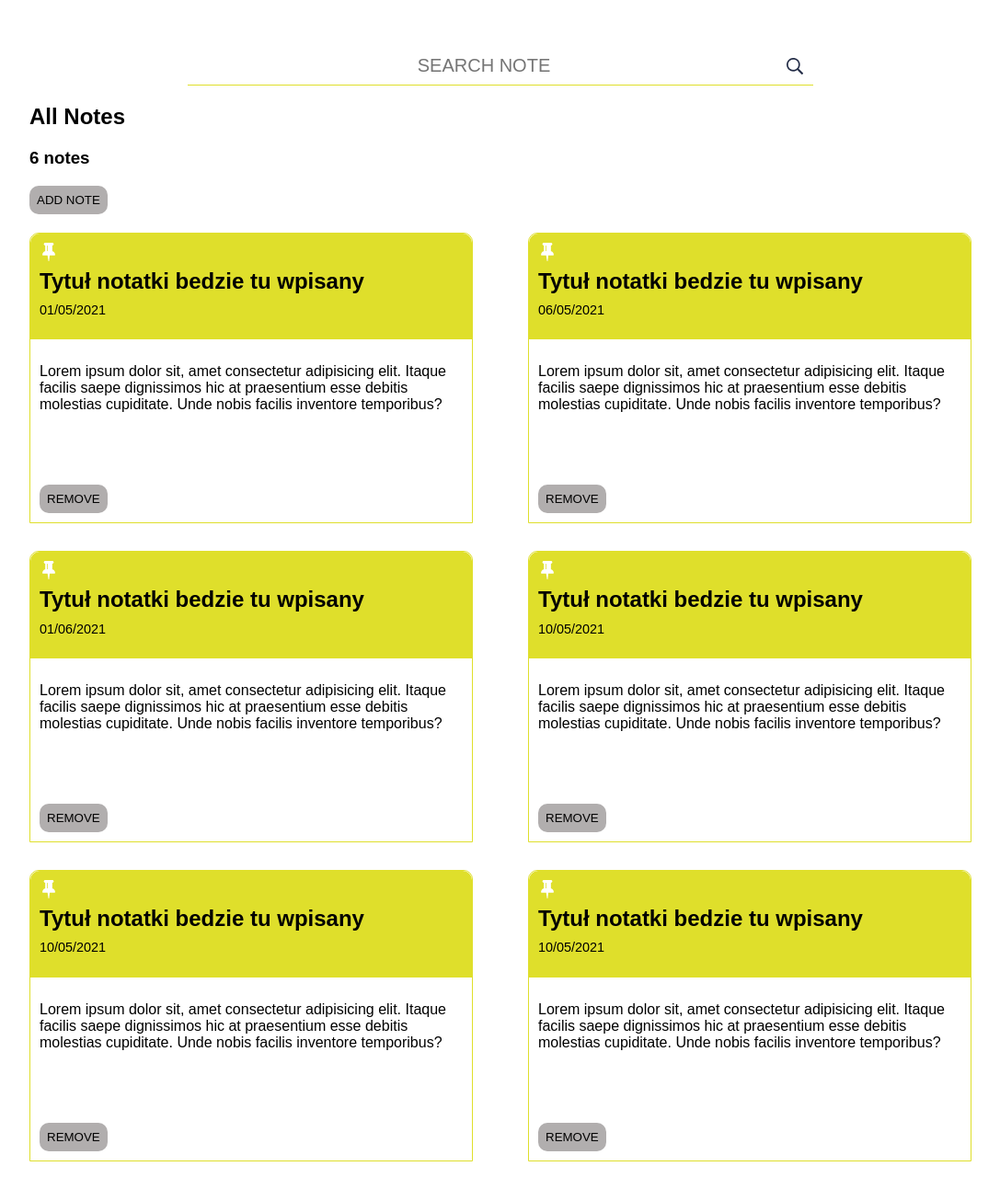
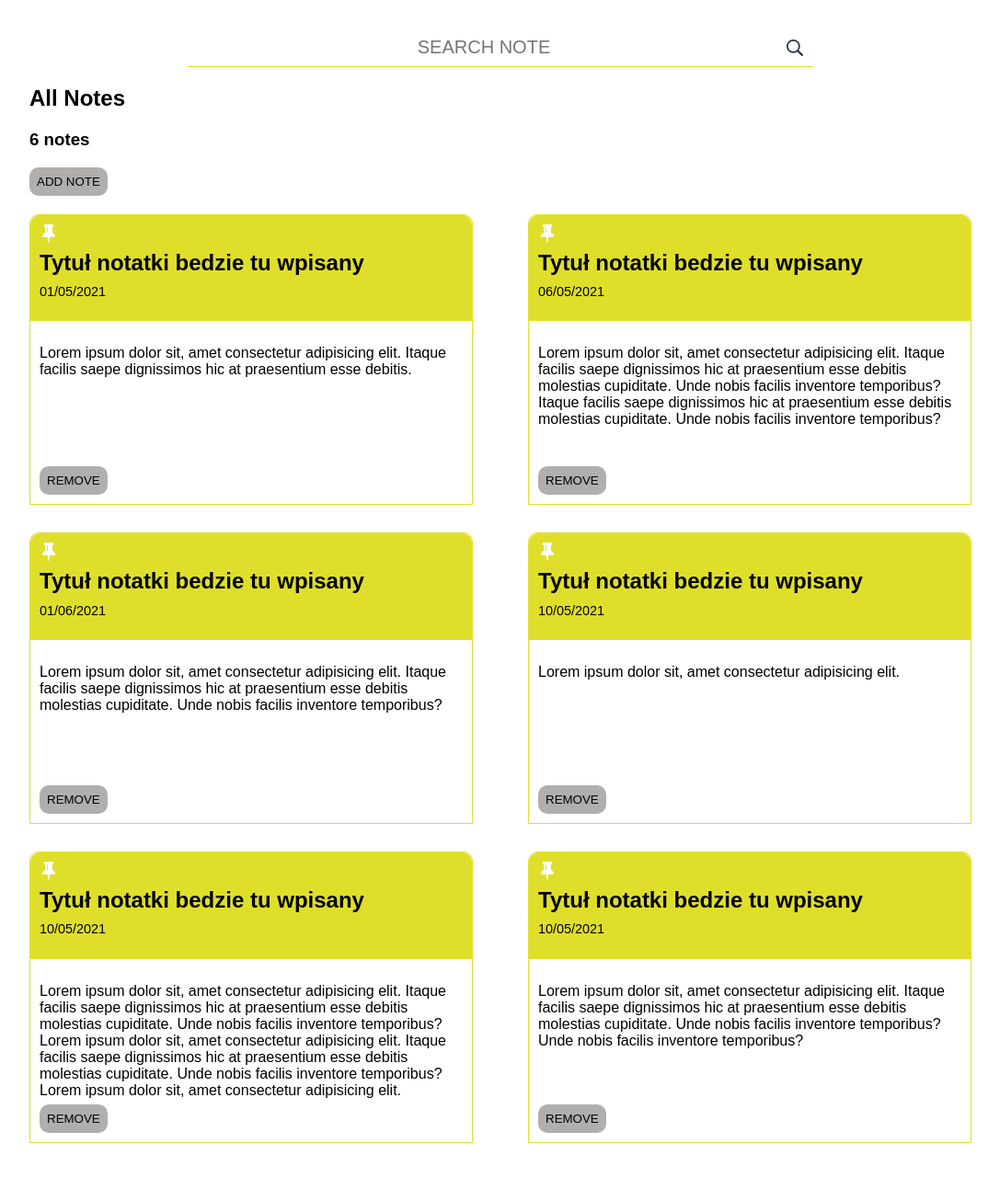
Before and after one commit to patrykj369/Programowanie_aplikacji_webowych, a website built with webpack: page lab4/notekeep/src/index.html in a window 1280 px wide. Shown: the whole page at 92% size, without its empty margins (96-1183 px from the left). Built offline with nearby package versions, Linux system fonts and the light colour scheme.

Commit message:
kolejne poprawki cssów i html

```diff
--- a/lab4/notekeep/src/index.html
+++ b/lab4/notekeep/src/index.html
@@ -30,8 +30,7 @@
           </div>
           <div class="contentDivNotes">
             <p>Lorem ipsum dolor sit, amet consectetur adipisicing elit.
-              Itaque facilis saepe dignissimos hic at praesentium esse debitis molestias cupiditate.
-              Unde nobis facilis inventore temporibus?
+              Itaque facilis saepe dignissimos hic at praesentium esse debitis.
             </p>
           </div>
           <div class="footerNotes">
@@ -48,7 +47,8 @@
           <div class="contentDivNotes">
             <p>Lorem ipsum dolor sit, amet consectetur adipisicing elit.
               Itaque facilis saepe dignissimos hic at praesentium esse debitis molestias cupiditate.
-              Unde nobis facilis inventore temporibus?
+              Unde nobis facilis inventore temporibus? Itaque facilis saepe dignissimos hic at praesentium
+              esse debitis molestias cupiditate. Unde nobis facilis inventore temporibus?
             </p>
           </div>
           <div class="footerNotes">
@@ -80,9 +80,25 @@
             <p>10/05/2021</p>
           </div>
           <div class="contentDivNotes">
+            <p>Lorem ipsum dolor sit, amet consectetur adipisicing elit. </p>
+          </div>
+          <div class="footerNotes">
+            <button class="button">REMOVE</button>
+          </div>
+        </div>
+
+        <div class="notesContent">
+          <div class="topBarNotes">
+            <button class="buttonPin"></button>
+            <h1>Tytuł notatki bedzie tu wpisany </h1>
+            <p>10/05/2021</p>
+          </div>
+          <div class="contentDivNotes">
             <p>Lorem ipsum dolor sit, amet consectetur adipisicing elit.
               Itaque facilis saepe dignissimos hic at praesentium esse debitis molestias cupiditate.
-              Unde nobis facilis inventore temporibus?
+              Unde nobis facilis inventore temporibus? Lorem ipsum dolor sit, amet consectetur adipisicing elit.
+              Itaque facilis saepe dignissimos hic at praesentium esse debitis molestias cupiditate.
+              Unde nobis facilis inventore temporibus? Lorem ipsum dolor sit, amet consectetur adipisicing elit.
             </p>
           </div>
           <div class="footerNotes">
@@ -99,24 +115,7 @@
           <div class="contentDivNotes">
             <p>Lorem ipsum dolor sit, amet consectetur adipisicing elit.
               Itaque facilis saepe dignissimos hic at praesentium esse debitis molestias cupiditate.
-              Unde nobis facilis inventore temporibus?
-            </p>
-          </div>
-          <div class="footerNotes">
-            <button class="button">REMOVE</button>
-          </div>
-        </div>
-
-        <div class="notesContent">
-          <div class="topBarNotes">
-            <button class="buttonPin"></button>
-            <h1>Tytuł notatki bedzie tu wpisany </h1>
-            <p>10/05/2021</p>
-          </div>
-          <div class="contentDivNotes">
-            <p>Lorem ipsum dolor sit, amet consectetur adipisicing elit.
-              Itaque facilis saepe dignissimos hic at praesentium esse debitis molestias cupiditate.
-              Unde nobis facilis inventore temporibus?
+              Unde nobis facilis inventore temporibus? Unde nobis facilis inventore temporibus?
             </p>
           </div>
           <div class="footerNotes">
--- a/lab4/notekeep/src/main.scss
+++ b/lab4/notekeep/src/main.scss
@@ -22,10 +22,9 @@ body {
   display: grid;
   grid-template-columns: 50vw 40px;
 
-
     #searchInp{
       grid-column: 1;
-      margin-top: 50px;
+      margin-top: 30px;
       width: 50vw;
       height: 40px;
       border: none;
@@ -36,7 +35,7 @@ body {
     }
 
     #buttonInp{
-      margin-top: 51px;
+      margin-top: 31px;
       grid-column: 2;
       border: none;
       width: 40px;
```
